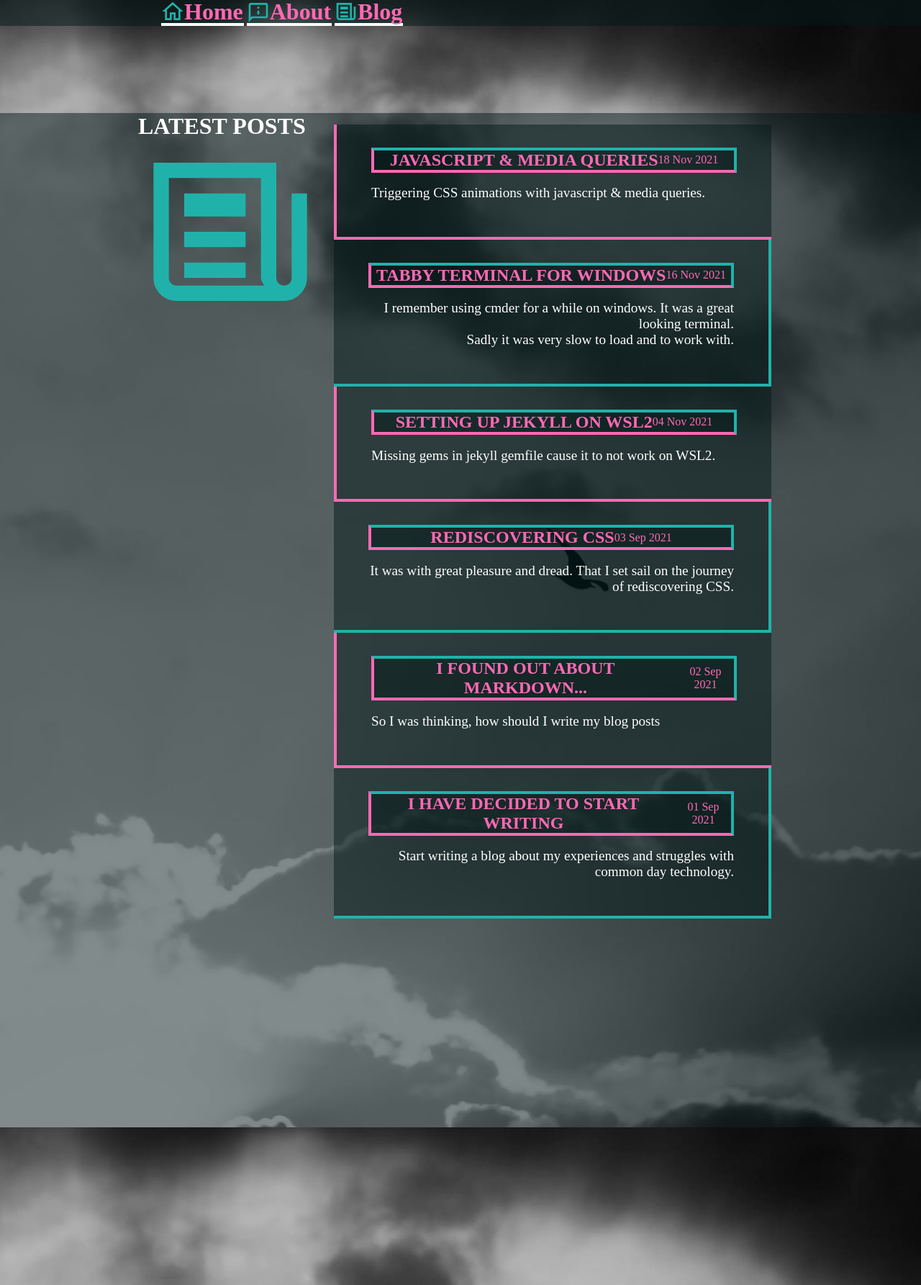
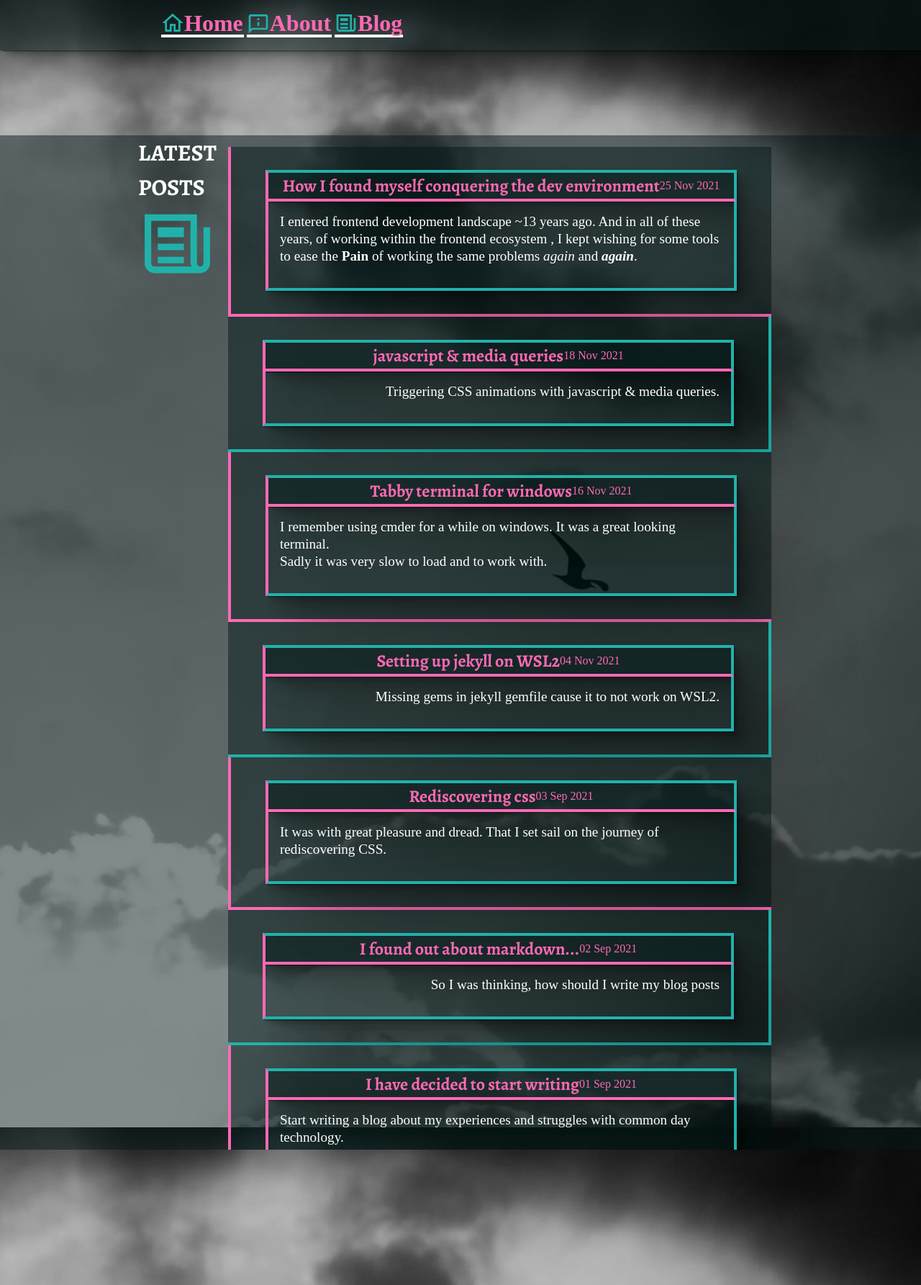
Before and after one commit to halfh/old.halfh, a Jekyll site: the page built from blog.html, in a window 1280 px wide. Shown: the whole page at 72% size. Built offline with Jekyll 4.4.1, drawn with Linux system fonts in a browser that asks for light colours.

Commit message:
new post + css

````diff
--- a/_layouts/default.html
+++ b/_layouts/default.html
@@ -8,6 +8,7 @@
     <link rel="stylesheet" href="/assets/css/styles.css">
     <link rel="stylesheet" href="/assets/css/monokai.css">
     <link rel="icon" type="image/png" sizes="16x16" href="/favicon-16x16.png">
+
     <script src="/assets/js/hover.js"></script>
 </head>
 <body onload="changeMediaQ()">
--- /dev/null
+++ b/_posts/2021-11-25-dev-environment.md
@@ -0,0 +1,96 @@
+---
+layout: post
+title: How I found myself conquering the dev environment
+---
+
+I entered frontend development landscape ~13 years ago.
+And in all of these years, of working within the frontend ecosystem , I kept wishing for some tools to ease the **Pain** of working the same problems _again_ and **_again_**.
+
+And don't get me wrong, there were tools. And the tools kept getting better and better. But the fundamental problems have stayed the same. They just might get mitigated faster and easier.
+
+# Starting a project & it's problems
+
+Starting a new project was an irritating pain in the brain - 🤯😖😵😬. Having to do all:
+
+- create files
+- write boilerplate code
+- setup configs
+- set up development servers
+  - static file server
+  - dynamic file server
+  - database
+- set up local development server
+  - static file server
+- set up version control on your project files
+- set up file upload to development servers
+
+It took time to set all this up. Configure all your servers, create initial files & get it all working together.
+
+## Enter the era of build tools, install tools, pre-compilers, builders, linters...
+
+Nowadays we can all do these things on the command line with tools for installation of packages, libraries, frameworks and boilerplate such as:
+- [npm](https://nodejs.org/) ---gets installed with node.js, needed for most tools
+- [yarn](https://yarnpkg.com/) --- package manager / installer
+- [bower](https://bower.io/) --- package manager for frontend libraries & frameworks
+- ...
+
+Tools for running a local development server with pre-build & build scripts such as:
+- [Grunt](https://gruntjs.com/) --- task workflow automation - configuration files
+- [Gulp](https://gulpjs.com/) --- task workflow automation - code over configuration
+- [Webpack](https://webpack.js.org/) --- build tool / bundler for all file assets
+- [Parcel](https://parceljs.org/) --- zero configuration build tool / bundler for HTML, CSS, javascript, ...
+- [Esbuild](https://esbuild.github.io/) --- extremely fast javascript bundler
+- ...
+
+Tools for compiling your language files
+- [Babel](https://babeljs.io/) --- javascript compiler
+- [Sass](https://sass-lang.com/) --- css language extension
+
+### These tools might ease your time setting up a project, but...
+
+You have to learn how to use these tools, select the correct ones for the job. And hope there's a github repo with your current edge case config files, if you step out of bounds of the defaults.
+
+Reading documentation that's almost certainly out of date for can be as frustrating as getting the whole project up & done by hand.
+
+# There is another way
+
+During the process of getting up to date, I've noticed that my favorite code editor was capable of many of the things I was using an external tool for.
+
+Be it for bundling bundling scripts, building from source code or running a development server.
+
+VS Code had it all withing it's extensions and configuration settings.
+
+## My code editor and me and some extensions...
+
+I still use npm/npx or yarn to initialize my projects. That is still the easiest way to make some boilerplate ex.:
+- .gitignore
+- package.json
+- directory file tree
+  - src
+    - assets
+      - images
+      - javascript
+      - css
+  - build
+  - test
+  - public
+
+But if the project I'm using is not too demanding, I do the steps myself instead of using an installer/boilerplate project.
+
+```sh
+me@pc:~/project/$ git init
+me@pc:~/project/$ npm init
+```
+And I manually fill the `package.json`, `.git/config` and `.gitignore` files.
+
+Now I usually like to use `scss` for writing `css`. And my buddy VS Code has a Sass extension. It also has `typescript` transpiler available as an extension. So there goes away, much of the need for project running build tools already.
+
+But I still need a development server, VS Code's got a live server extension as well. So now I can use my sass extension to watch my `scss` files and compile them to `css`.
+My live server extension provides me with a website of my code, running with live reload, so whenever I edit a file I see the change in the webpage instantly.
+
+The boilerplate code for my files are taken care of with VS Code snippets.
+
+And my basic needs for setting up a new project have gone down to seconds, instead of a larger amount of time, I used to spend setting up a project through `Grunt, Gulp, Webpack, Parcel, Esbuild`.
+
+
+Though there is always an option to upgrade my project to use these automation tools. After all the whole frontend/backend development environment has been somewhat standardized around nodejs and it's client side terminal tools.
--- a/_sass/main.scss
+++ b/_sass/main.scss
@@ -6,16 +6,77 @@ $dg: rgba(4, 25, 24, 0.5);
 $wg: rgba(255, 255, 255, 0.2);
 $bgo: rgba(32, 178, 170, 0.5);
 
+@import url("https://fonts.googleapis.com/css2?family=Alegreya:wght@400;700&display=swap");
+
+:root {
+    --ff-heading: "Alegreya", serif;
+    --shadow-color: 0deg 0% 0%;
+    --shadow-elevation-low: 1px 1px 1.1px hsl(var(--shadow-color) / 0.31),
+        1.5px 1.5px 1.6px -2.5px hsl(var(--shadow-color) / 0.21),
+        5px 5px 5.3px -5px hsl(var(--shadow-color) / 0.1);
+    --shadow-elevation-medium: 1px 1px 1.1px hsl(var(--shadow-color) / 0.26),
+        1.4px 1.4px 1.5px -1.2px hsl(var(--shadow-color) / 0.21),
+        4px 4px 4.2px -2.5px hsl(var(--shadow-color) / 0.16),
+        11.1px 11.1px 11.8px -3.7px hsl(var(--shadow-color) / 0.11),
+        25px 25px 26.5px -5px hsl(var(--shadow-color) / 0.05);
+    --shadow-elevation-high: 1px 1px 1.1px hsl(var(--shadow-color) / 0.24),
+        1.2px 1.2px 1.3px -0.6px hsl(var(--shadow-color) / 0.22),
+        2.6px 2.6px 2.8px -1.1px hsl(var(--shadow-color) / 0.2),
+        6.5px 6.5px 6.9px -1.7px hsl(var(--shadow-color) / 0.17),
+        14.1px 14.1px 15px -2.2px hsl(var(--shadow-color) / 0.15),
+        26.5px 26.5px 28.1px -2.8px hsl(var(--shadow-color) / 0.12),
+        45.1px 45.1px 47.8px -3.3px hsl(var(--shadow-color) / 0.1),
+        71.1px 71.1px 75.4px -3.9px hsl(var(--shadow-color) / 0.07),
+        105.6px 105.6px 112px -4.4px hsl(var(--shadow-color) / 0.05),
+        150px 150px 159.1px -5px hsl(var(--shadow-color) / 0.02);
+}
+
 * {
-	margin: 0px;
-	padding: 0px;
+    margin: 0;
+    padding: 0;
     box-sizing: border-box;
 }
-
+*::before,
+*::after {
+    box-sizing: border-box;
+}
+img,
+picture,
+video,
+canvas,
+svg {
+    display: block;
+    max-width: 100%;
+}
+input,
+button,
+textarea,
+select {
+    font: inherit;
+}
+p,
+h1,
+h2,
+h3,
+h4,
+h5,
+h6 {
+    overflow-wrap: break-word;
+}
+h1,
+h2,
+h3,
+h4,
+h5,
+h6 {
+    font-family: var(--ff-heading);
+}
 body {
+    line-height: 1.5;
+    -webkit-font-smoothing: antialiased;
     overflow: hidden;
     background-color: $dg;
-	background-image: url('/assets/img/bigbg.webp');
+    background-image: url("/assets/img/bigbg.webp");
     background-repeat: no-repeat;
     background-size: cover;
     background-attachment: fixed;
@@ -30,6 +91,7 @@ nav {
     position: fixed;
     width: 100%;
     overflow: hidden;
+    box-shadow: var(--shadow-elevation-high);
     // border: 1px solid pink;
     top: 0;
     a {
@@ -59,7 +121,7 @@ nav {
     display: flex;
     align-items: stretch;
     justify-content: center;
-	margin: 10vh 0;
+    margin: 12vh 0;
     //dev shit
     // background: #000000;
     // nested el in .content
@@ -68,24 +130,28 @@ nav {
         width: 20vw;
     }
     .avatar {
-		width: 80%;
+        width: 50vw;
         float: right;
-		border-radius: 100%;
         transition: all 0.5s;
+        transform: scale(0.8);
+        border-radius: 25%;
+        padding: 10%;
+        &:hover {
             transform: rotate(13deg);
-		&:hover {
-			transform: scale(0.8);
+            border-radius: 50%;
+        }
+        &::before {
+            content: "";
+            display: block;
+            background: $dg;
+            width: inherit;
+            border: 1rem solid $link;
         }
     }
     hr {
         border-bottom: 0.5rem $bgo double;
     }
-	h1,
-	h2,
-	h3,
-	h4,
-	h5,
-	h6 {
+    h1 {
         text-transform: uppercase;
     }
     p {
@@ -93,7 +159,6 @@ nav {
     }
     article {
         padding: 2rem;
-
         header {
             display: flex;
             align-items: center;
@@ -104,32 +169,87 @@ nav {
             border-bottom: 0.3rem solid $link;
             border-right: 0.3rem solid $bg;
             border-top: 0.3rem solid $bg;
+            box-shadow: var(--shadow-elevation-high);
             time {
                 color: $link;
             }
         }
         main {
+            padding: 1rem;
+            border-right: 0.3rem solid $bg;
+            border-bottom: 0.3rem solid $bg;
+            border-left: 0.3rem solid $link;
+
+            box-shadow: var(--shadow-elevation-high);
+
             p {
-				margin: 0.5rem 0;
-				padding: 0.1rem 0;
-			}
-			p:first-of-type {
-				margin: 1rem 0rem;
+                // padding: 0 0.5rem;
+                line-height: 1.5rem;
+                margin-bottom: 1rem;
             }
             h1,
             h2,
-			h3,
-			h4,
-			h5,
-			h6 {
-				border-bottom: 0.5rem double $bg;
+            h3 {
+                // padding: 0 0.5rem;
+                margin-bottom: 1rem;
             }
             h1 {
+                border-bottom: 0.5rem double $bg;
+                font-weight: 700;
+            }
+            h2 {
+                border-bottom: 0.5rem double $link;
+            }
+            h3 {
+                border-bottom: 0.5rem double $highlight;
+            }
+            a {
+                display: inline-block;
+                font-weight: bold;
+                line-height: 1rem;
+                padding: 0 0.3rem;
+                border-radius: 0.3rem;
+                background-color: $bgo;
+                box-shadow: var(--shadow-elevation-low);
+                text-decoration: none;
+                border-bottom: 0.3rem solid $highlight;
+                &:visited {
+                    border-bottom: 0.3rem solid $link;
+                }
+                &:focus,
+                &:hover {
+                    color: $link;
+                    border-bottom: 0.3rem solid $highlight;
+                }
+            }
+        }
+        ul {
+            margin-bottom: 1rem;
+            li {
+                font-size: 1.2rem;
+                line-height: 1.1rem;
+                list-style-position: inside;
+                list-style-type: square;
+                & > ul > li {
+                    padding-left: 1rem;
+                    &::marker {
+                        color: $bg;
                         font-weight: bold;
                     }
                 }
+                &::marker {
+                    color: $link;
+                    font-weight: bold;
+                }
+            }
+        }
         footer {
-			height: 1vh;
+            min-height: 5rem;
+            display: inline-flex;
+            text-align: right;
+            line-height: 5rem;
+            padding: 0;
+            margin: 0;
         }
         code {
             border: 0.1rem solid $bgo;
@@ -159,7 +279,7 @@ nav {
         color: $bg;
         background-color: $dg;
     }
-	ul {
+    ul.listPosts {
         // background-color: $dg;
         list-style-type: none;
         padding: 1rem;
@@ -207,7 +327,7 @@ nav {
         padding: 0 15vw;
     }
     nav {
-		padding: 0 15vw;
+        padding: 1vh 15vw;
         a:first-of-type {
             margin-left: 2rem;
         }
--- a/blog.html
+++ b/blog.html
@@ -2,11 +2,12 @@
 layout: default
 title: Blog
 ---
+
 <header>
   <h1 class="title-dg">Latest Posts</h1>
-  <img class="icon-header" src="/assets/img/icons8-news.svg" alt="Posts">
+  <img class="icon-header" src="/assets/img/icons8-news.svg" alt="Posts" />
 </header>
-<ul>
+<ul class="listPosts">
   {% for post in site.posts %}
   <li class="post-excerpt">
     <article>
@@ -14,9 +15,7 @@ title: Blog
         <h2><a href="{{ post.url }}">{{ post.title }}</a></h2>
         <time>{{ post.date | date_to_string }}</time>
       </header>
-        <main>
-          {{ post.excerpt }}
-        </main>
+      <main>{{ post.excerpt }}</main>
     </article>
   </li>
   {% endfor %}
````
Also changed, not shown: _layouts/post.html (+7 -10 lines), 6 other files. Lines whose indentation alone changed are shown as unchanged.
